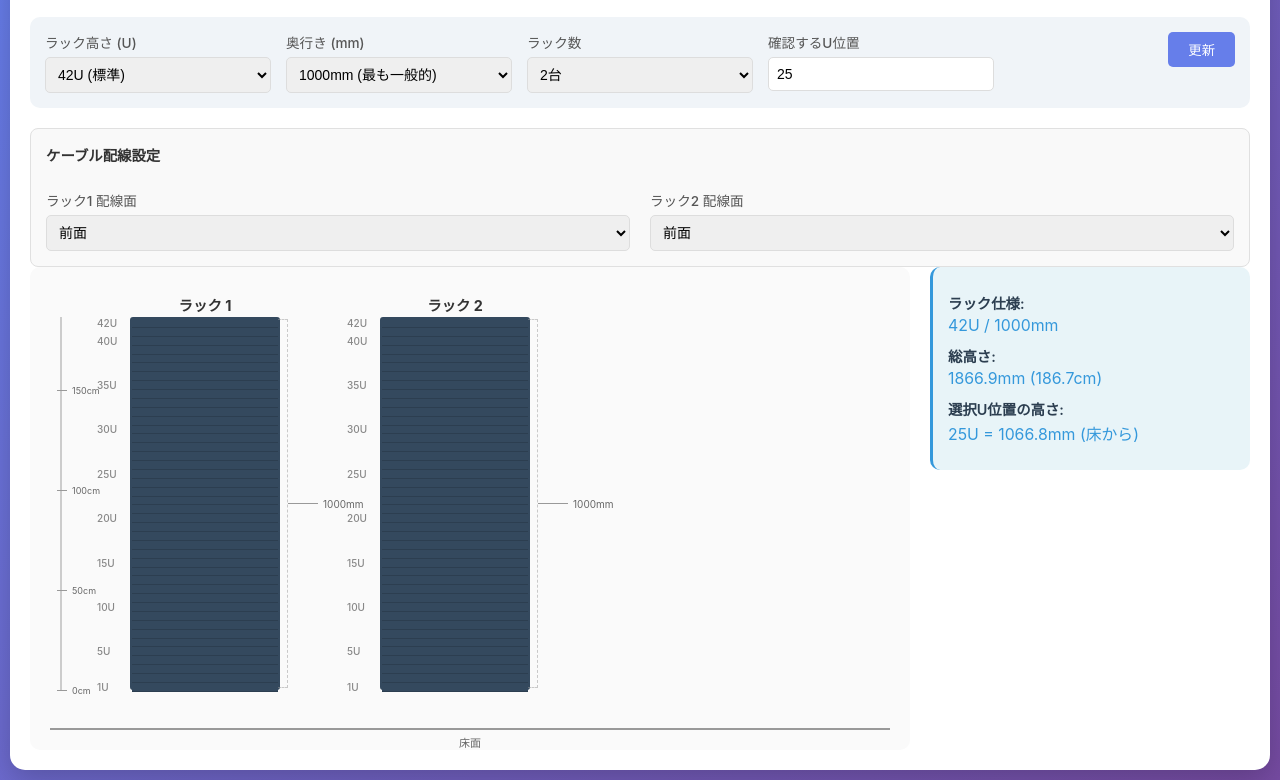
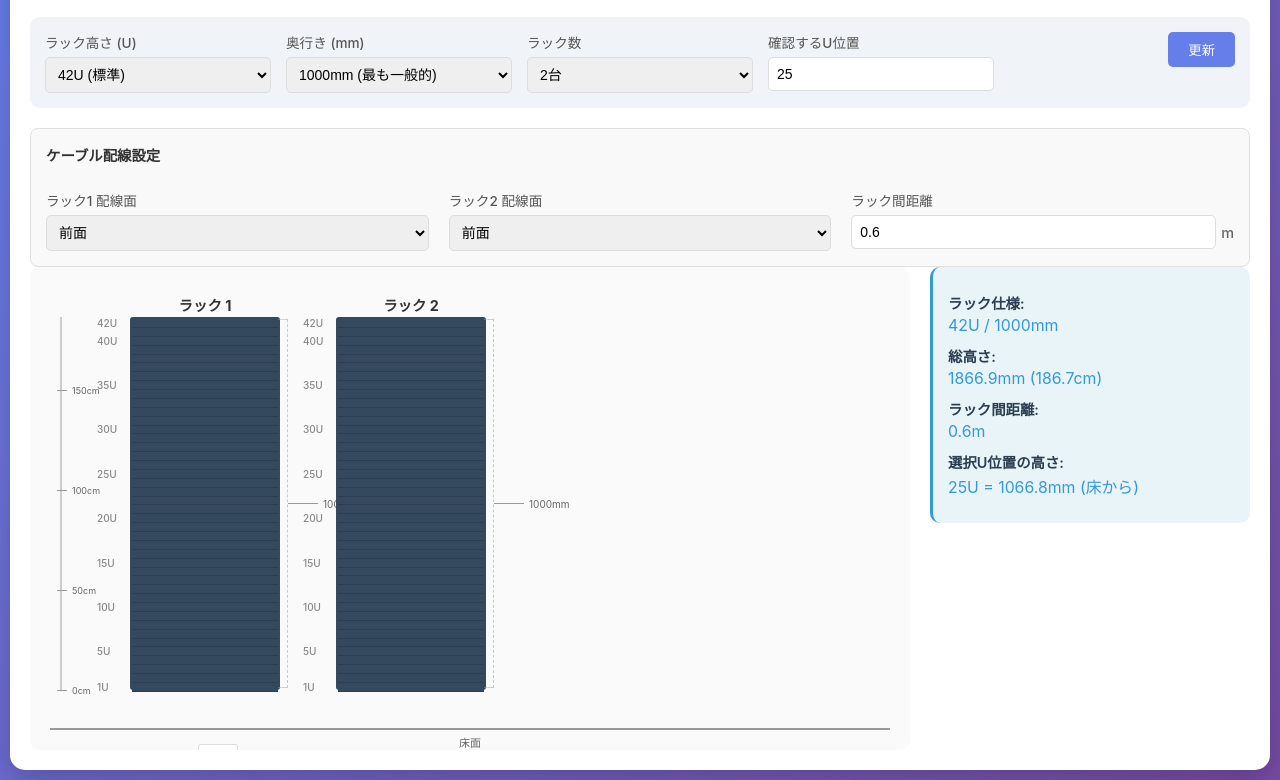
Before and after one commit to kmtshn/ServerRackPlanner, a plain HTML site: page index.html in a window 1280 px wide. Shown: the part 68-848 px from the top of the page. Drawn offline with Linux system fonts and the light colour scheme.

Commit message:
Update index.html

```diff
--- a/index.html
+++ b/index.html
@@ -92,7 +92,7 @@
 
         .cable-config-section {
             display: grid;
-            grid-template-columns: 1fr 1fr;
+            grid-template-columns: 1fr 1fr 1fr;
             gap: 20px;
             margin-top: 10px;
             padding: 15px;
@@ -102,11 +102,27 @@
         }
 
         .cable-config-title {
-            grid-column: span 2;
+            grid-column: span 3;
             font-weight: 600;
             color: #333;
             margin-bottom: 5px;
             font-size: 0.9em;
+        }
+
+        .distance-input-wrapper {
+            display: flex;
+            align-items: center;
+            gap: 5px;
+        }
+
+        .distance-input-wrapper input {
+            flex: 1;
+        }
+
+        .distance-unit {
+            color: #666;
+            font-size: 0.9em;
+            font-weight: 500;
         }
 
         .main-content {
@@ -127,10 +143,10 @@
         .rack-container {
             position: relative;
             display: flex;
-            gap: 80px;
             align-items: flex-end;
             padding: 30px 20px 40px 60px;
             min-width: fit-content;
+            transition: gap 0.3s ease;
         }
 
         .rack-wrapper {
@@ -184,6 +200,53 @@
             border: 1px dashed #999;
             border-left: none;
             opacity: 0.5;
+        }
+
+        .distance-indicator {
+            position: absolute;
+            bottom: -35px;
+            display: flex;
+            align-items: center;
+            justify-content: center;
+            font-size: 11px;
+            color: #666;
+        }
+
+        .distance-line {
+            height: 1px;
+            background: #999;
+            position: relative;
+        }
+
+        .distance-line::before,
+        .distance-line::after {
+            content: '';
+            position: absolute;
+            width: 1px;
+            height: 8px;
+            background: #999;
+        }
+
+        .distance-line::before {
+            left: 0;
+            top: -4px;
+        }
+
+        .distance-line::after {
+            right: 0;
+            top: -4px;
+        }
+
+        .distance-label {
+            position: absolute;
+            top: -20px;
+            left: 50%;
+            transform: translateX(-50%);
+            background: white;
+            padding: 2px 6px;
+            border-radius: 3px;
+            border: 1px solid #ddd;
+            white-space: nowrap;
         }
 
         .unit {
@@ -325,20 +388,6 @@
             transform: translateY(-50%);
             white-space: nowrap;
         }
-
-        .cable-type-indicator {
-            position: absolute;
-            top: -40px;
-            left: 50%;
-            transform: translateX(-50%);
-            padding: 4px 8px;
-            background: #fff;
-            border: 1px solid #ddd;
-            border-radius: 4px;
-            font-size: 11px;
-            color: #666;
-            white-space: nowrap;
-        }
     </style>
 </head>
 <body>
@@ -390,7 +439,7 @@
             </div>
         </div>
 
-        <div class="cable-config-section">
+        <div class="cable-config-section" id="cableConfigSection">
             <div class="cable-config-title">ケーブル配線設定</div>
             <div class="control-group">
                 <label>ラック1 配線面</label>
@@ -406,6 +455,13 @@
                     <option value="back">背面</option>
                 </select>
             </div>
+            <div class="control-group">
+                <label>ラック間距離</label>
+                <div class="distance-input-wrapper">
+                    <input type="number" id="rackDistance" min="0.3" max="10" value="0.6" step="0.1">
+                    <span class="distance-unit">m</span>
+                </div>
+            </div>
         </div>
 
         <div class="main-content">
@@ -419,6 +475,10 @@
                 <div class="info-item">
                     <span class="info-label">総高さ:</span>
                     <span class="info-value" id="totalHeight">1866.9mm (186.7cm)</span>
+                </div>
+                <div class="info-item">
+                    <span class="info-label">ラック間距離:</span>
+                    <span class="info-value" id="rackDistanceInfo">0.6m</span>
                 </div>
                 <div class="info-item">
                     <span class="info-label">選択U位置の高さ:</span>
@@ -441,12 +501,28 @@
         const UNIT_HEIGHT_MM = 44.45;
         const SCALE = 0.2;
 
+        // 奥行き選択の監視
         document.getElementById('rackDepth').addEventListener('change', function(e) {
             const customGroup = document.getElementById('customDepthGroup');
             if (e.target.value === 'custom') {
                 customGroup.style.display = 'block';
             } else {
                 customGroup.style.display = 'none';
+            }
+        });
+
+        // ラック間距離の変更監視
+        document.getElementById('rackDistance').addEventListener('input', function() {
+            updateDistanceAndRecalculate();
+        });
+
+        // ラック数の変更監視
+        document.getElementById('rackCount').addEventListener('change', function(e) {
+            const cableConfig = document.getElementById('cableConfigSection');
+            if (e.target.value === '2') {
+                cableConfig.style.display = 'grid';
+            } else {
+                cableConfig.style.display = 'none';
             }
         });
 
@@ -471,6 +547,30 @@
                 return parseInt(document.getElementById('customDepth').value);
             } else {
                 return parseInt(depthSelect.value);
+            }
+        }
+
+        function getDistanceValue() {
+            // メートルをミリメートルに変換
+            const distanceM = parseFloat(document.getElementById('rackDistance').value);
+            return distanceM * 1000;
+        }
+
+        function updateDistanceAndRecalculate() {
+            const distanceM = parseFloat(document.getElementById('rackDistance').value);
+            document.getElementById('rackDistanceInfo').textContent = `${distanceM}m`;
+
+            // ラック間の距離を視覚的に更新
+            const container = document.querySelector('.rack-container');
+            if (container) {
+                const pixelDistance = distanceM * 1000 * SCALE * 0.3; // メートルをmmに変換してスケール調整
+                container.style.gap = `${pixelDistance}px`;
+            }
+
+            // ケーブル長を再計算
+            if (selectedUnits.length === 2 && selectedUnits[0].rack !== selectedUnits[1].rack) {
+                calculateCableLength();
+                drawCable();
             }
         }
 
@@ -510,6 +610,17 @@
             return rackHtml;
         }
 
+        function createDistanceIndicator(distanceM) {
+            const pixelDistance = distanceM * 1000 * SCALE * 0.3;
+            return `
+                <div class="distance-indicator" style="width: ${pixelDistance}px; left: 150px;">
+                    <div class="distance-line" style="width: 100%;">
+                        <div class="distance-label">${distanceM}m</div>
+                    </div>
+                </div>
+            `;
+        }
+
         function selectUnit(rackId, unitNumber) {
             const unitElement = document.querySelector(`[data-rack="${rackId}"][data-unit="${unitNumber}"]`);
 
@@ -547,6 +658,8 @@
             if (selectedUnits.length !== 2) return;
 
             const depth = getDepthValue();
+            const distance = getDistanceValue(); // mm単位
+            const distanceM = distance / 1000; // メートル単位
             let totalLength;
             let routeDescription = '';
 
@@ -569,14 +682,14 @@
                 let rack2Additional = rack2Side === 'back' ? depth : 0;
 
                 const rack1ToFloor = unit1Height + 200 + rack1Additional;
-                const floorHorizontal = 600;
+                const floorHorizontal = distance; // mm単位の距離を使用
                 const floorToRack2 = unit2Height + 200 + rack2Additional;
 
                 totalLength = (rack1ToFloor + floorHorizontal + floorToRack2) * 1.2;
 
                 const rack1Label = rack1Side === 'back' ? '背面' : '前面';
                 const rack2Label = rack2Side === 'back' ? '背面' : '前面';
-                routeDescription = `ラック1(${rack1Label}) → 床下 → ラック2(${rack2Label})`;
+                routeDescription = `ラック1(${rack1Label}) → 床下(${distanceM}m) → ラック2(${rack2Label})`;
             }
 
             const lengthCm = totalLength / 10;
@@ -638,7 +751,6 @@
             const unit1Rect = unit1.getBoundingClientRect();
             const unit2Rect = unit2.getBoundingClientRect();
 
-            // 配線面に応じて開始/終了位置を調整
             const depthPx = getDepthValue() * SCALE * 0.05;
             const x1 = rack1Rect.right - containerRect.left - container.scrollLeft + (rack1Side === 'back' ? depthPx : 0);
             const y1 = unit1Rect.top + unit1Rect.height/2 - containerRect.top - container.scrollTop;
@@ -654,7 +766,6 @@
             const pathData = `M ${x1} ${y1} L ${x1 + 20} ${y1} L ${x1 + 20} ${floorY} L ${x2 - 20} ${floorY} L ${x2 - 20} ${y2} L ${x2} ${y2}`;
             path.setAttribute('d', pathData);
 
-            // 背面配線の場合は異なる色とスタイルを適用
             if (rack1Side === 'back' || rack2Side === 'back') {
                 path.classList.add('cable-line-back');
             } else {
@@ -684,6 +795,8 @@
         function updateVisualization() {
             const height = parseInt(document.getElementById('rackHeight').value);
             const depth = getDepthValue();
+            const distanceM = parseFloat(document.getElementById('rackDistance').value);
+            const distance = distanceM * 1000; // mm単位
             const rackCount = parseInt(document.getElementById('rackCount').value);
             const checkUnit = parseInt(document.getElementById('checkUnit').value);
 
@@ -693,12 +806,19 @@
                 return;
             }
 
-            let visualizationHtml = '<div class="rack-container">';
+            const pixelDistance = distance * SCALE * 0.3;
+
+            let visualizationHtml = `<div class="rack-container" style="gap: ${pixelDistance}px;">`;
 
             visualizationHtml += createHeightScale(height);
 
             for (let i = 1; i <= rackCount; i++) {
                 visualizationHtml += createRack(`rack${i}`, height, depth);
+
+                // 2ラックの場合、間に距離表示を追加
+                if (i === 1 && rackCount === 2) {
+                    visualizationHtml += createDistanceIndicator(distanceM);
+                }
             }
 
             visualizationHtml += '<div class="floor-line"></div>';
@@ -710,12 +830,21 @@
             const totalHeight = height * UNIT_HEIGHT_MM;
             document.getElementById('rackSpec').textContent = `${height}U / ${depth}mm`;
             document.getElementById('totalHeight').textContent = `${totalHeight.toFixed(1)}mm (${(totalHeight/10).toFixed(1)}cm)`;
+            document.getElementById('rackDistanceInfo').textContent = rackCount === 2 ? `${distanceM}m` : '-';
 
             updateUnitHeight(checkUnit);
 
             selectedUnits = [];
             document.getElementById('cableInfo').style.display = 'none';
             document.getElementById('cableRouteInfo').style.display = 'none';
+
+            // ラック数に応じてケーブル設定セクションの表示/非表示
+            const cableConfig = document.getElementById('cableConfigSection');
+            if (rackCount === 2) {
+                cableConfig.style.display = 'grid';
+            } else {
+                cableConfig.style.display = 'none';
+            }
         }
 
         updateVisualization();
```
